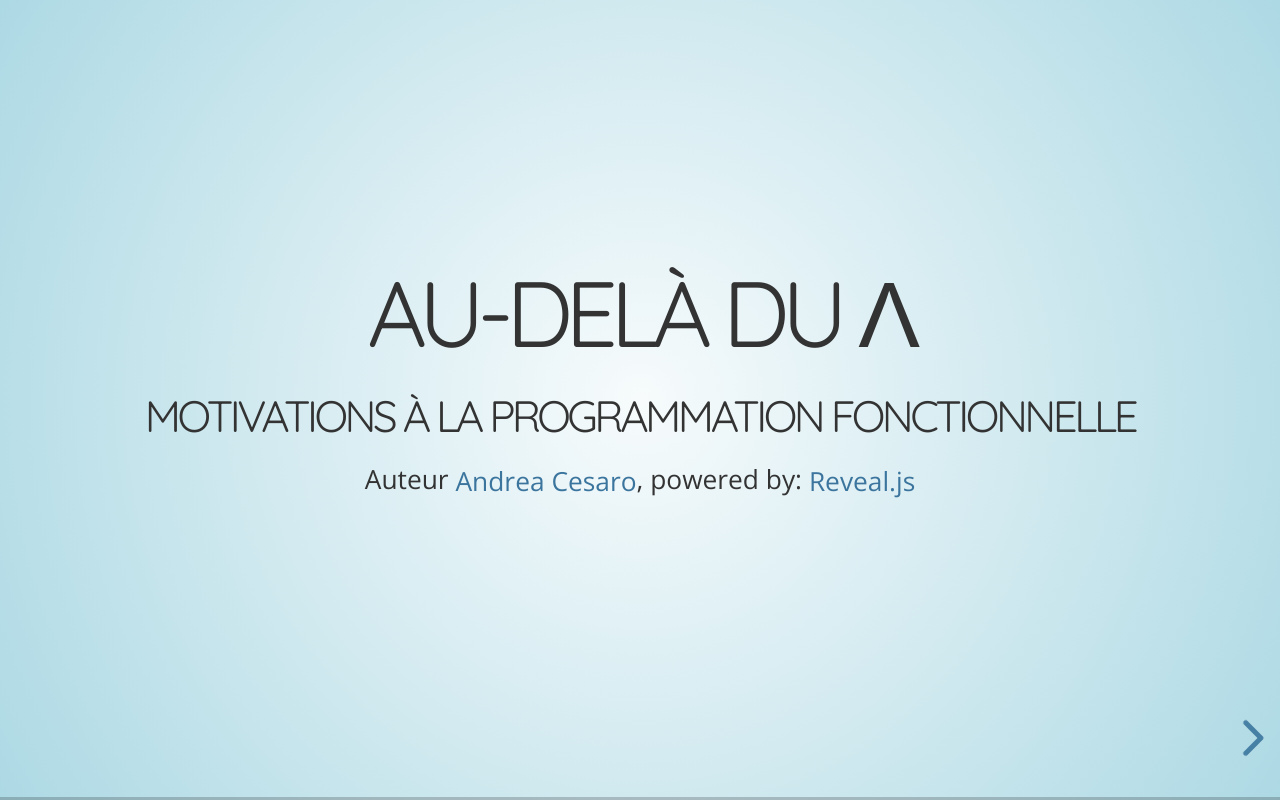
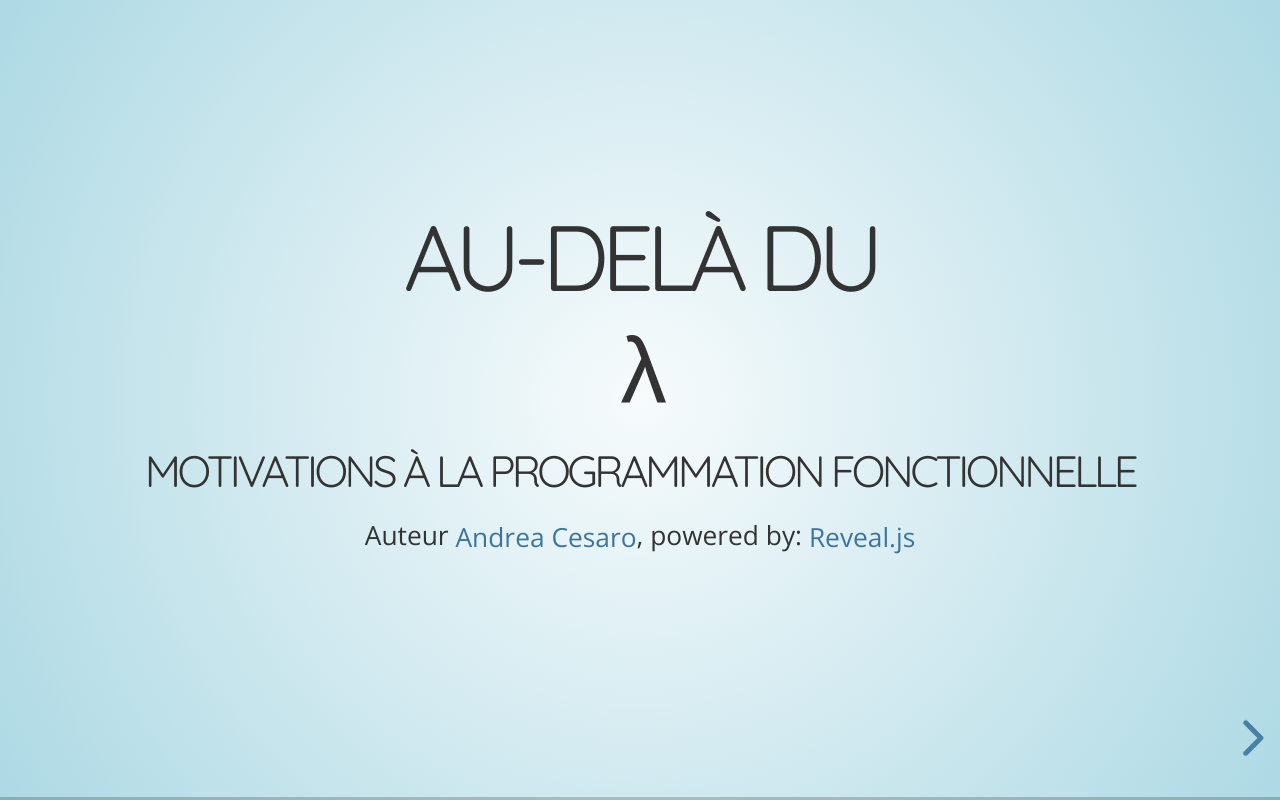
Before and after one commit to CexJ/slides-fr-fp, a website: page fr/fp-java8.html in a window 1280 px wide. Drawn offline with nearby package versions, Linux system fonts and the light colour scheme; files whose address does not match are found by name.

Commit message:
Corrections after first repetition

```diff
--- a/fr/fp-java8.html
+++ b/fr/fp-java8.html
@@ -39,6 +39,10 @@
   				display: table;
   				clear: both;
 			}
+
+			div.lowercase {
+  				text-transform: lowercase;
+			}
 		</style>
 
 		<!-- Printing and PDF exports -->
@@ -62,7 +66,7 @@
 			<!-- Any section element inside of this container is displayed as a slide -->
 			<div class="slides">
 				<section>
-					<h2>Au-delà du &lambda;</h2>
+					<h2>Au-delà du <div class="lowercase">&lambda;</div></h2>
 					<h5>Motivations à la programmation fonctionnelle</h5>
 					<p>
 						<small>Auteur <a href="http://cexj.github.io">Andrea Cesaro</a>, powered by: <a href="https://github.com/hakimel/reveal.js/">Reveal.js</a></small>
```
